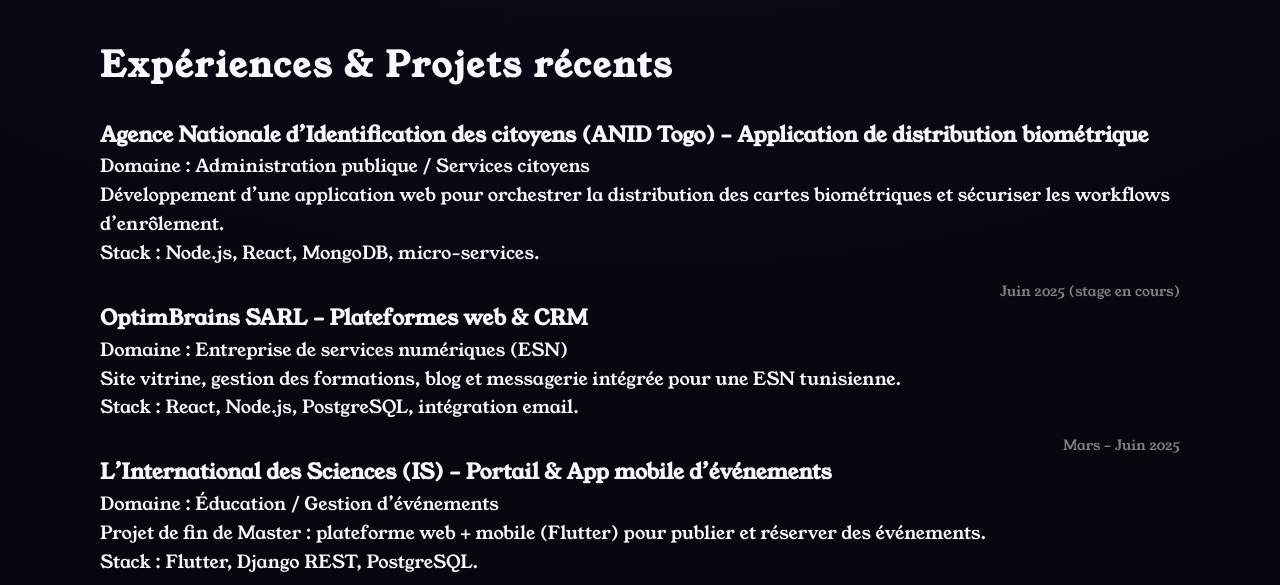
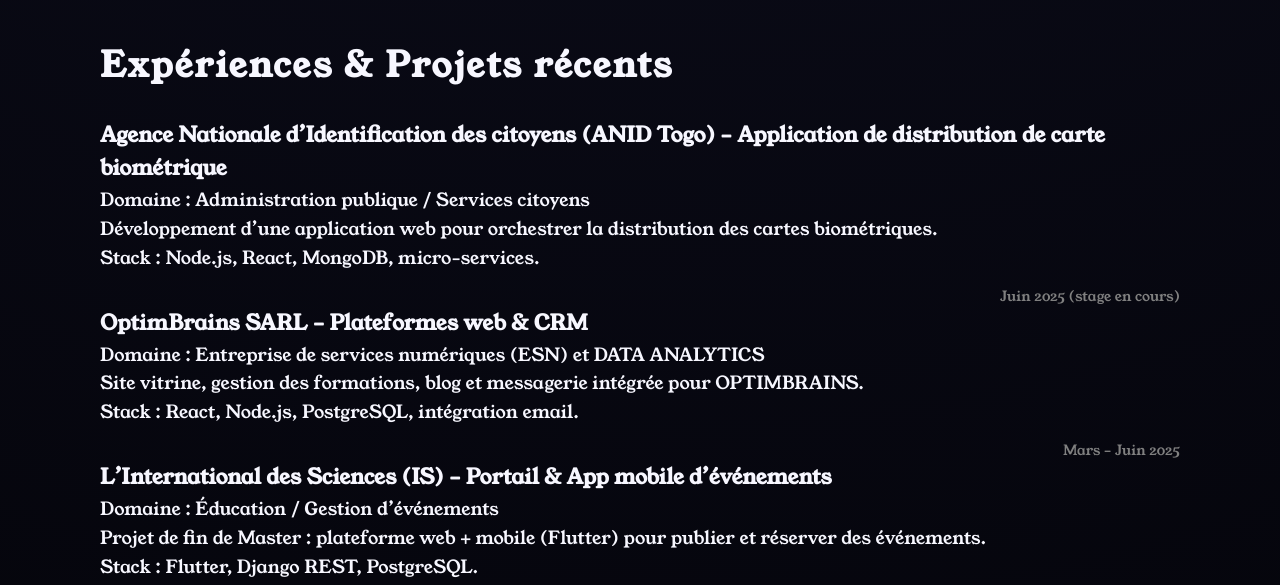
Before and after one commit to PARISTONEdj/Portefolio, a plain HTML site: page index.html in a window 1280 px wide. Shown: the part 1334-1919 px from the top of the page. Drawn offline with Linux system fonts and the light colour scheme; a web font is replaced by a local one.

Commit message:
commit du 25/11/2025 a 10h53

```diff
--- a/index.html
+++ b/index.html
@@ -114,9 +114,9 @@
 
                 <!-- ANID Togo -->
                 <article class="projet-card">
-                    <h3>Agence Nationale d’Identification des citoyens (ANID Togo) – Application de distribution biométrique</h3>
+                    <h3>Agence Nationale d’Identification des citoyens (ANID Togo) – Application de distribution de carte biométrique</h3>
                     <p>Domaine : Administration publique / Services citoyens</p>
-                    <p>Développement d’une application web pour orchestrer la distribution des cartes biométriques et sécuriser les workflows d’enrôlement.</p>
+                    <p>Développement d’une application web pour orchestrer la distribution des cartes biométriques.</p>
                     <p>Stack : Node.js, React, MongoDB, micro-services.</p>
                     <p class="date">Juin 2025 (stage en cours)</p>
                 </article>
@@ -124,8 +124,8 @@
                 <!-- OptimBrains -->
                 <article class="projet-card">
                     <h3>OptimBrains SARL – Plateformes web & CRM</h3>
-                    <p>Domaine : Entreprise de services numériques (ESN)</p>
-                    <p>Site vitrine, gestion des formations, blog et messagerie intégrée pour une ESN tunisienne.</p>
+                    <p>Domaine : Entreprise de services numériques (ESN) et DATA ANALYTICS</p>
+                    <p>Site vitrine, gestion des formations, blog et messagerie intégrée pour OPTIMBRAINS.</p>
                     <p>Stack : React, Node.js, PostgreSQL, intégration email.</p>
                     <p class="date">Mars – Juin 2025</p>
                 </article>
```
